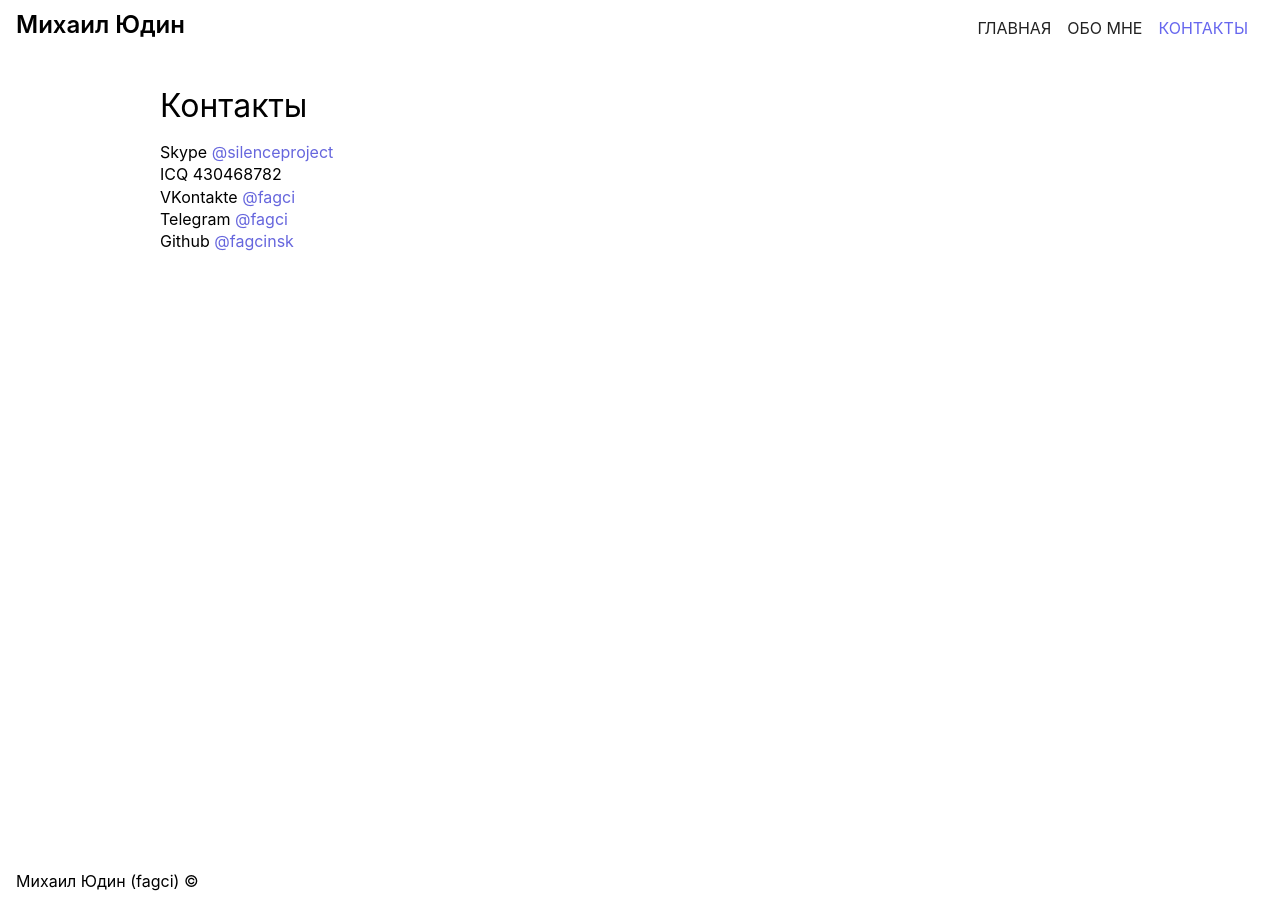
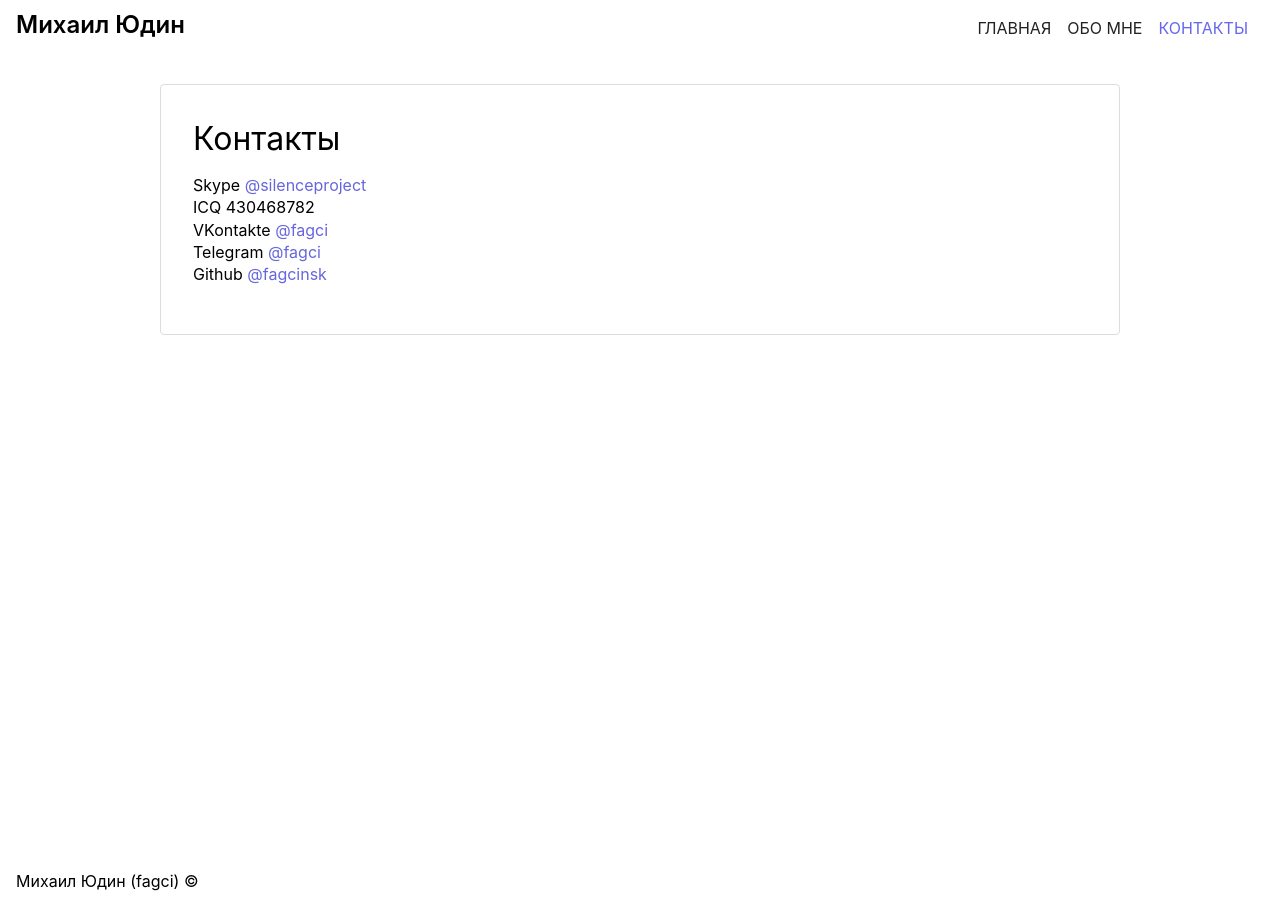
Before and after one commit to fagcinsk/fagcinsk.github.io, a Jekyll site: the page built from contact.md, in a window 1280 px wide. Built offline with Jekyll 4.4.1, drawn with Linux system fonts in a browser that asks for light colours.

Commit message:
consistency

```diff
--- a/_layouts/page.html
+++ b/_layouts/page.html
@@ -1,4 +1,6 @@
 ---
 layout: default
 ---
-{{ content }}
+<div class="post">
+  {{ content }}
+</div>
--- a/_sass/common.scss
+++ b/_sass/common.scss
@@ -8,6 +8,7 @@
   min-height: 100vh;
   flex-direction: column;
   font-size: 1rem;
+  overflow-y: scroll;
 }
 
 main {
@@ -43,7 +44,10 @@
 a {
   text-decoration: none;
   transition: color 150ms ease-in-out;
-  &:hover, &:active, &.active {color: #66e}
+
+  &:hover, &:active, &.active {
+    color: #66e
+  }
 }
 
 hr {
```
